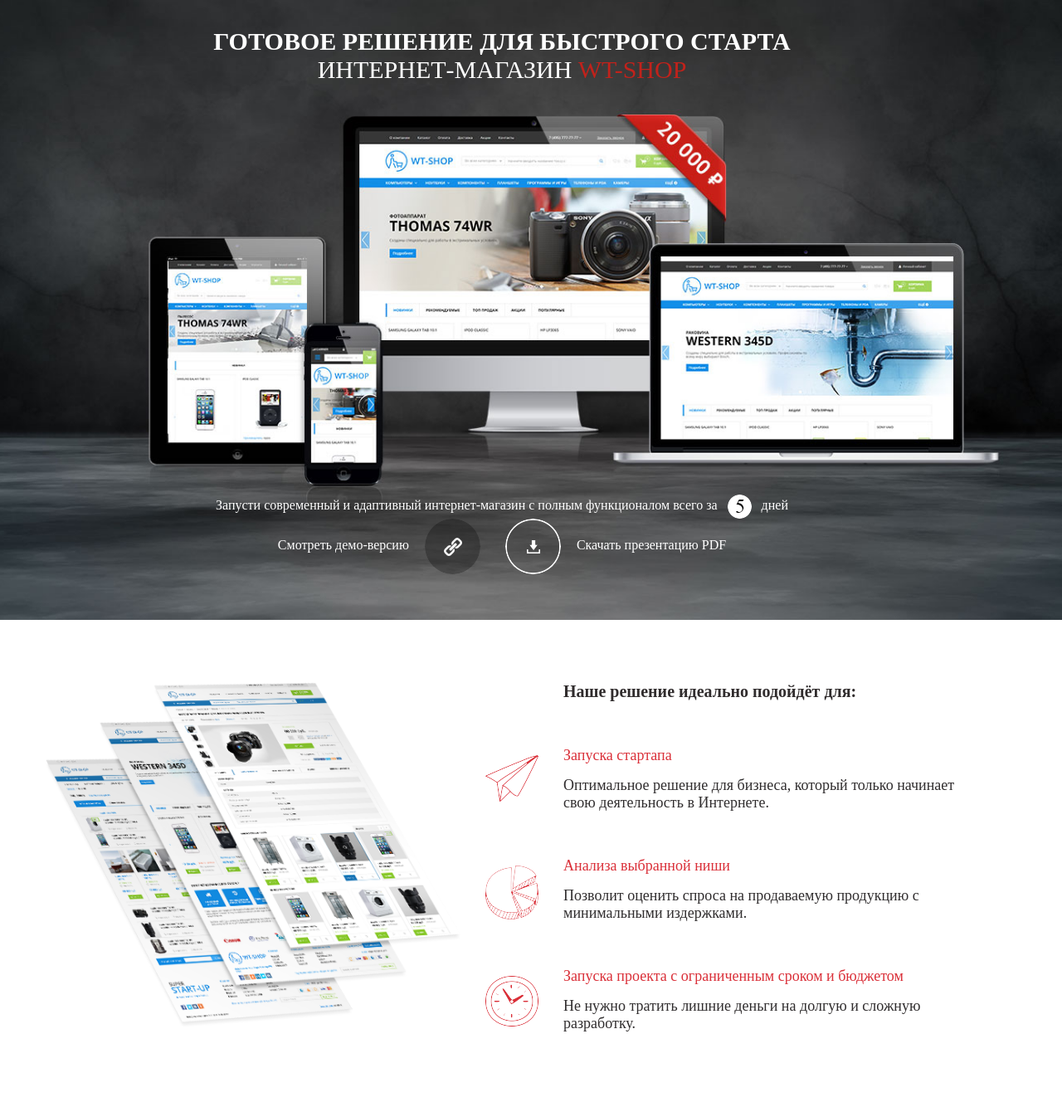
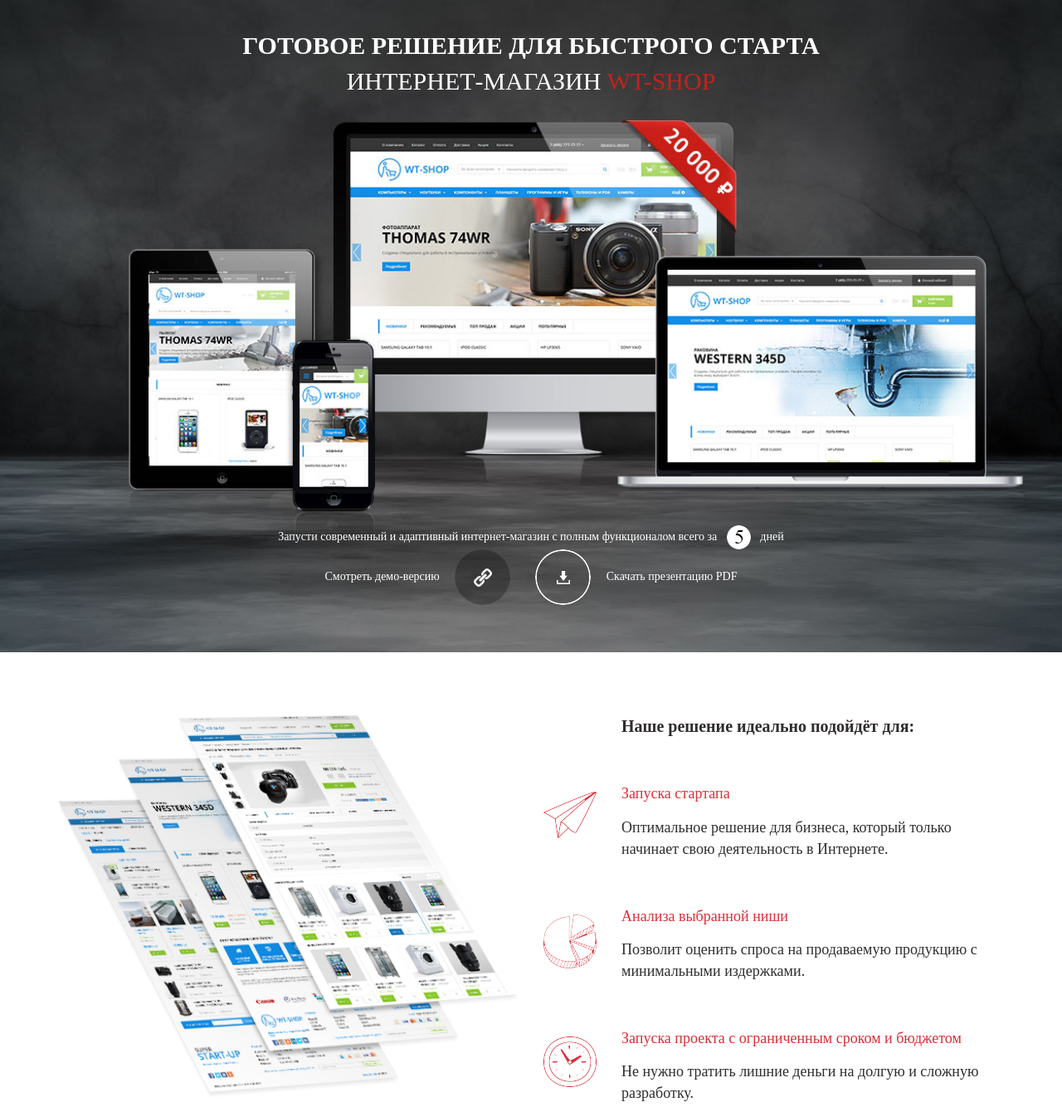
Before and after one commit to Sigizmund2012/webtrends, a website: page build/index.html in a window 1280 px wide. Shown: the whole page at 83% size. Drawn offline with nearby package versions, Linux system fonts and the light colour scheme; files that its build step writes are made by us from their sources.

Commit message:
Add scaffolding to bootstrap and rewrite classes at index.html

```diff
--- a/build/index.html
+++ b/build/index.html
@@ -10,19 +10,19 @@
 <header class="header-wrapper">
 	<div class="container">
 		<div class="row">
-			<div class="col-sm-11">
+			<div class="col-sm-12">
 				<h1 class="main-heading">Готовое решение для быстрого старта</h1>
 			</div>
 		</div>
 		<div class="row">
-			<div class="col-sm-11">
+			<div class="col-sm-12">
 				<div class="main-heading__second-line">
 					Интернет-магазин <span class="main-heading__shop">WT-shop</span>
 				</div>
 			</div>
 		</div>
 		<div class="row">
-			<div class="col-sm-11">
+			<div class="col-sm-12">
 				<div class="header-description">
 						<span class="header-description__first-line hidden-xs">Запусти современный и адаптивный интернет-магазин с полным функционалом всего за <span
 								class="header-description__five-days"></span> дней</span>
@@ -38,7 +38,7 @@
 <article>
 	<div class="container">
 		<div class="row">
-			<div class="col-sm-5 hidden-xs">
+			<div class="col-sm-6 hidden-xs">
 				<img class="shop-pages" src="img/shop-pages.png" alt="">
 			</div>
 			<div class="col-sm-6">
--- a/build/scss/bootstrap/stylesheets/_bootstrap-custom.scss
+++ b/build/scss/bootstrap/stylesheets/_bootstrap-custom.scss
@@ -14,7 +14,7 @@
 //@import "bootstrap/glyphicons";
 
 // Core CSS
-//@import "bootstrap/scaffolding";
+@import "bootstrap/scaffolding";
 //@import "bootstrap/type";
 //@import "bootstrap/code";
 @import "bootstrap/grid";
--- a/build/scss/styles.scss
+++ b/build/scss/styles.scss
@@ -6,6 +6,7 @@ body {
   height: 100%;
   font-family: "Times New Roman", Times, serif;
 }
+
 
 /* Header */
 
```
